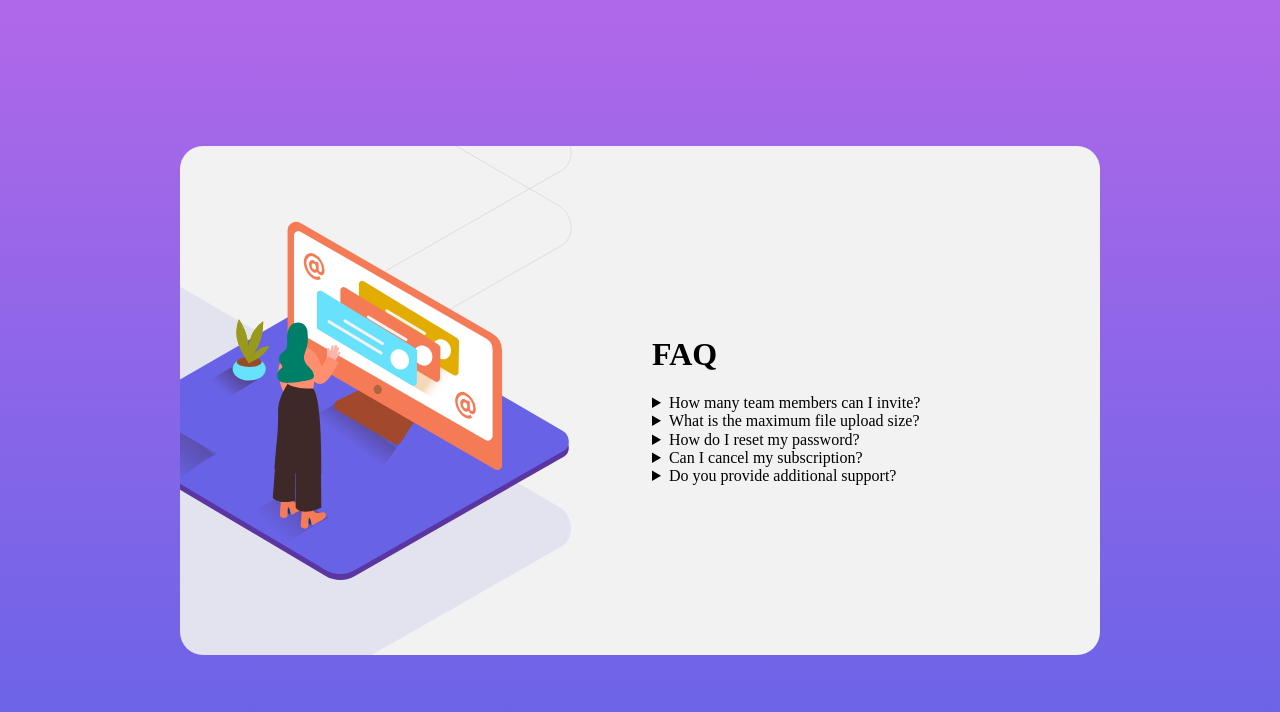
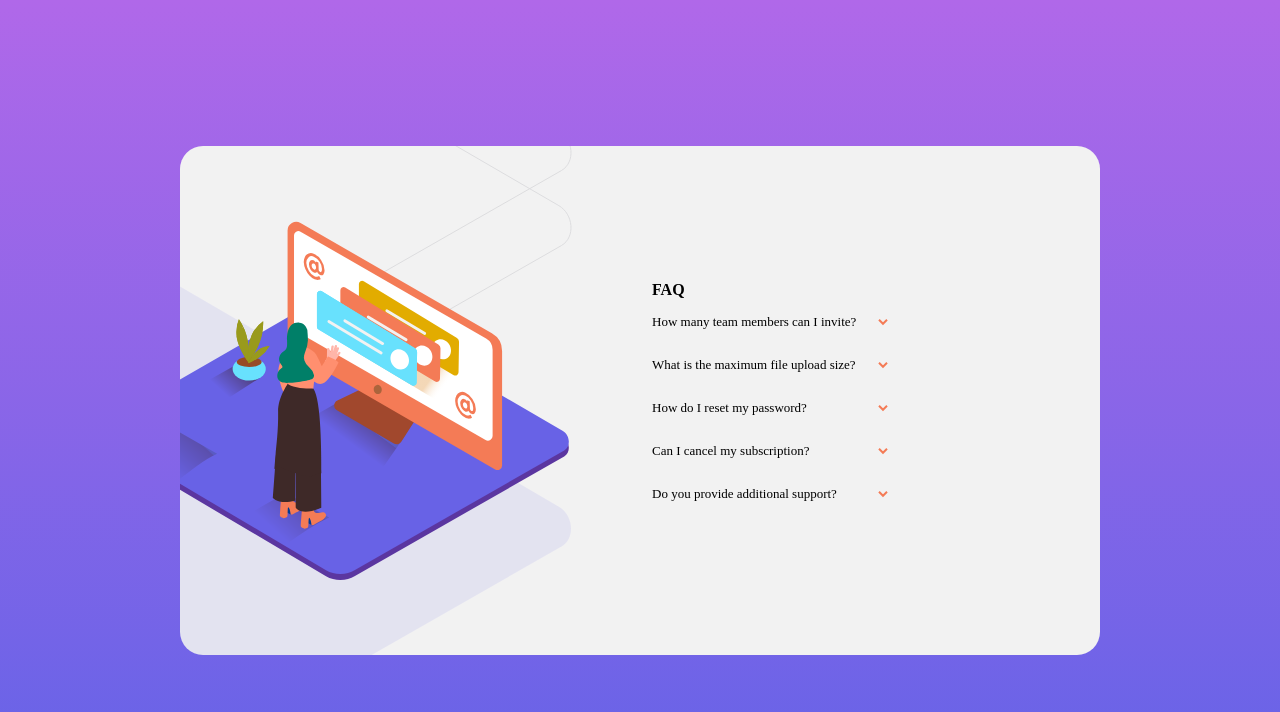
Before and after one commit to rohald89/accordion, a React (Create React App) app: page / in a window 1280 px wide. Shown: the top 712 px of the page. Built offline with nearby package versions, Linux system fonts and the light colour scheme.

Commit message:
added styling for the faq section

```diff
--- a/src/App.js
+++ b/src/App.js
@@ -11,13 +11,37 @@ const Container = styled.div`
   overflow: hidden;
   background: url('../images/bg-pattern-desktop.svg'), #f2f2f2;
   background-position: -574px 67%;
-  /* background-size: 964px 944px; */
   background-repeat: no-repeat;
 
   img {
     width: 472px;
     height: 359px;
     transform: translateX(-83px);
+  }
+`;
+
+const Detail = styled.details`
+  margin: 16px 0;
+
+
+
+  & summary {
+    position: relative;
+    margin-bottom: 1.5rem;
+    padding-right: 4rem;
+    outline: none;
+    list-style: none;
+    color: var(--color-very-dark-greyish-blue);
+    font-size: 1.625rem;
+    cursor: pointer;
+
+    &:after {
+    content: url(./images/icon-arrow-down.svg);
+    position: absolute;
+    right: 0;
+    -webkit-transition: all .3s;
+    transition: all .3s;
+  }
   }
 `;
 
@@ -30,10 +54,10 @@ function App() {
             <h1>FAQ</h1>
             <section className="questions">
               {faq.map( (q, i) => {
-                return (<details className="faq" key={i}>
+                return (<Detail className="faq" key={i}>
                   <summary className="question">{q.question}</summary>
                   <p>{q.answer}</p>
-                </details>)
+                </Detail>)
               })}
 
             </section>
--- a/src/index.js
+++ b/src/index.js
@@ -7,6 +7,12 @@ import { normalize } from 'styled-normalize';
 const GlobalStyle = createGlobalStyle`
   ${normalize}
 
+  *, *::before, *::after {
+    box-sizing: border-box;
+  }
+  html {
+    font-size: 50%;
+  }
   body {
     padding: 0;
     background: linear-gradient(180deg, #B068E9 0%, #6463E7 100%);
```
